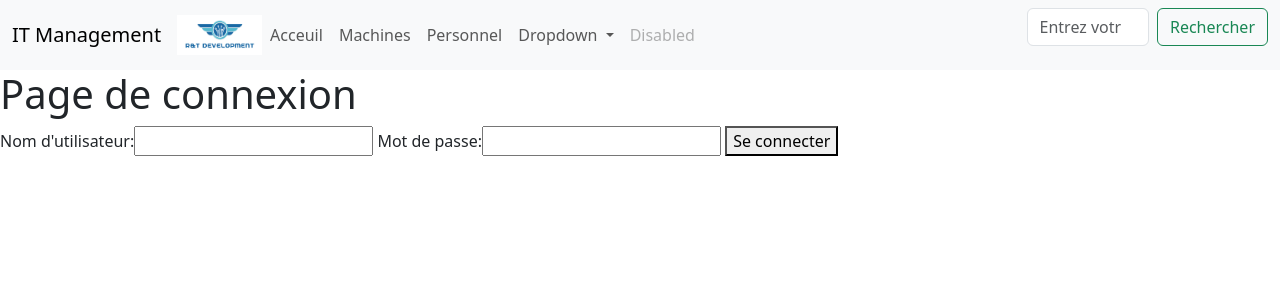
After one commit to Moros0/SAE2.03, a Django app: page /login/ in a window 1280 px wide. The commit adds this page. Shown: the top 300 px of the page. Run offline with Django 3.2, Linux system fonts and the light colour scheme; some libraries are stand-ins or nearby versions.

Commit message:
ajout page login fonctionelle

```diff
--- /dev/null
+++ b/projet/projetApp/forms.py
@@ -0,0 +1,5 @@
+from django import forms
+
+class LoginForm(forms.Form):
+    username = forms.CharField(label='Nom d\'utilisateur')
+    password = forms.CharField(label='Mot de passe', widget=forms.PasswordInput)
--- /dev/null
+++ b/projet/projetApp/templates/html/login.html
@@ -0,0 +1,15 @@
+<title>Login - IT Management</title>
+
+{% extends "index.html" %}
+
+{% block content %}
+
+    <h1>Page de connexion</h1>
+
+    <form method="post">
+        {% csrf_token %}
+        {{ form.as_table }}
+        <button type="submit">Se connecter</button>
+    </form>
+
+{% endblock %}
--- a/projet/projetApp/templates/index.html
+++ b/projet/projetApp/templates/index.html
@@ -55,7 +55,7 @@
 
 <body>
   {% block content %}
-    <p>Page index</p>
+    <a href="{% url 'login' %}">Se connecter</a>
   {% endblock %}
 </body>
 
--- a/projet/projetApp/urls.py
+++ b/projet/projetApp/urls.py
@@ -5,5 +5,6 @@ urlpatterns = [
     path('', views.index, name='index'),
     path('machine/' , views.liste_machine_view , name = 'machine'),
     path('personnel/' , views.liste_personnel_view , name = 'personnel'),
+    path('login/', views.login_view, name='login'),
 
 ]
--- a/projet/projetApp/views.py
+++ b/projet/projetApp/views.py
@@ -1,5 +1,8 @@
-from django.shortcuts import render
+from django.shortcuts import render, redirect
 from projetApp.models import Machine , Personnel
+from django.contrib.auth import authenticate, login
+from django.contrib import messages
+from .forms import LoginForm
 
 # Create your views here.
 
@@ -15,3 +18,15 @@ def liste_personnel_view(request):
     personnel = Personnel.objects.all()
     context = {'personnel' : personnel}
     return render(request , 'templates/html/liste_personnel.html' , context)
+
+def login_view(request):
+    if request.method == 'POST':
+        username = request.POST['username']
+        password = request.POST['password']
+        user = authenticate(request, username=username, password=password)
+        if user is not None:
+            login(request, user)
+            return redirect('index')  # Redirige vers une page d'accueil après la connexion
+        else:
+            messages.error(request, 'Nom d\'utilisateur ou mot de passe incorrect.')
+    return render(request, 'templates/html/login.html', {'form': LoginForm()})
```
Also changed, not shown: projet/db.sqlite3, projet/projetApp/migrations/0004_alter_machine_maintenance_date.py (added), projet/projetApp/migrations/0005_alter_machine_mach_alter_machine_maintenance_date.py (added).
